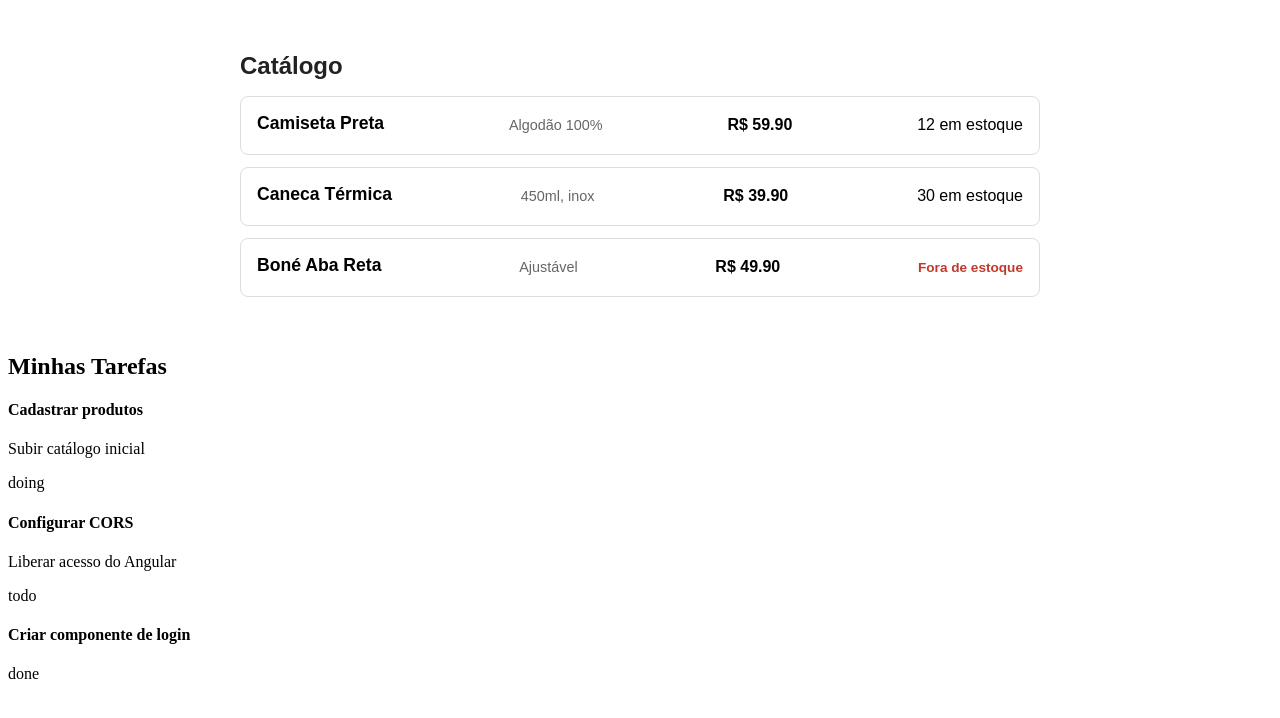
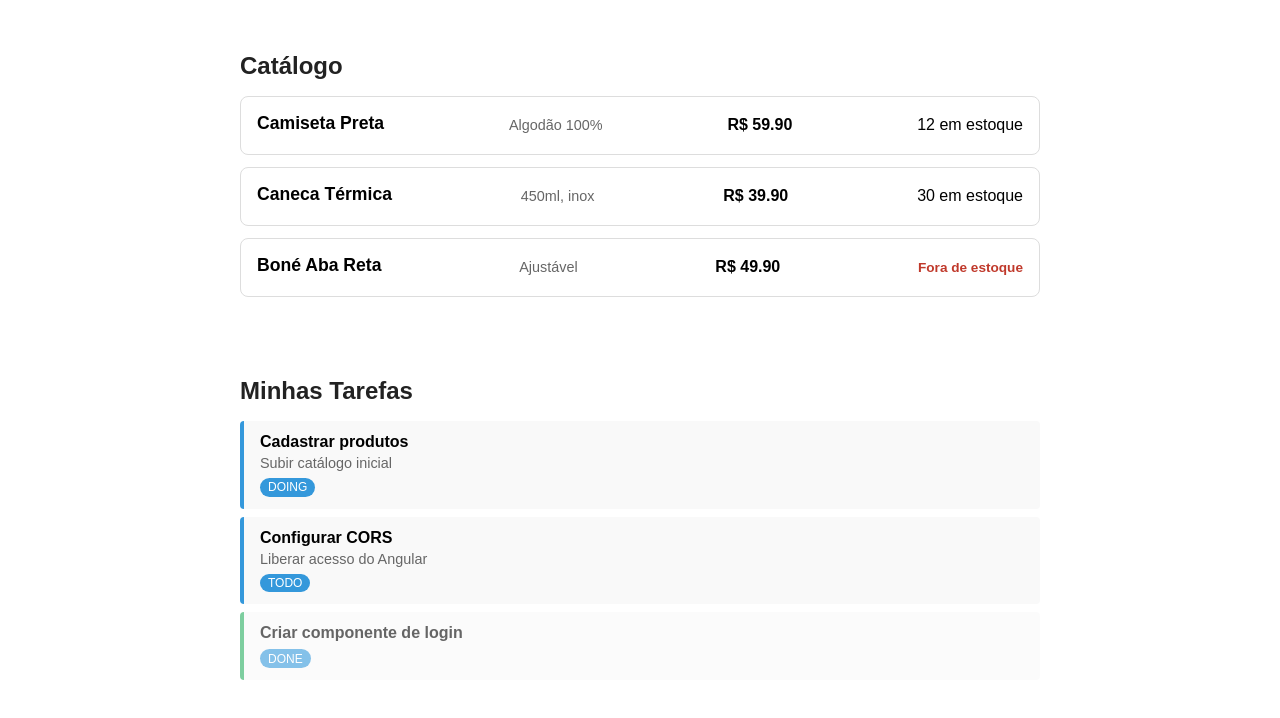
Before and after one commit to esterfeliciano/ProjetoFastAPI, an Angular app in the folder frontend/lojinha/: page / in a window 1280 px wide. Shown: the top 718 px of the page. Built offline with nearby package versions, Linux system fonts and the light colour scheme.

Commit message:
dando uma cara para parte de trablaho

```diff
--- a/frontend/lojinha/src/app/task-list/task-list.css
+++ b/frontend/lojinha/src/app/task-list/task-list.css
@@ -0,0 +1,45 @@
+.task-list {
+  padding: 1.5rem;
+  max-width: 800px;
+  margin: 0 auto;
+}
+
+.task-list h2 {
+  font-family: sans-serif;
+  color: #222;
+  margin-bottom: 1rem;
+}
+
+.task-item {
+  border-left: 4px solid #3498db;
+  background: #f9f9f9;
+  padding: 0.75rem 1rem;
+  margin-bottom: 0.5rem;
+  font-family: sans-serif;
+  border-radius: 4px;
+}
+
+.task-item.done {
+  border-left-color: #27ae60;
+  opacity: 0.6;
+}
+
+.task-item h4 {
+  margin: 0 0 0.25rem 0;
+}
+
+.task-item p {
+  margin: 0 0 0.4rem 0;
+  color: #666;
+  font-size: 0.9rem;
+}
+
+.badge {
+  display: inline-block;
+  background: #3498db;
+  color: white;
+  padding: 0.15rem 0.5rem;
+  border-radius: 12px;
+  font-size: 0.75rem;
+  text-transform: uppercase;
+}
```
